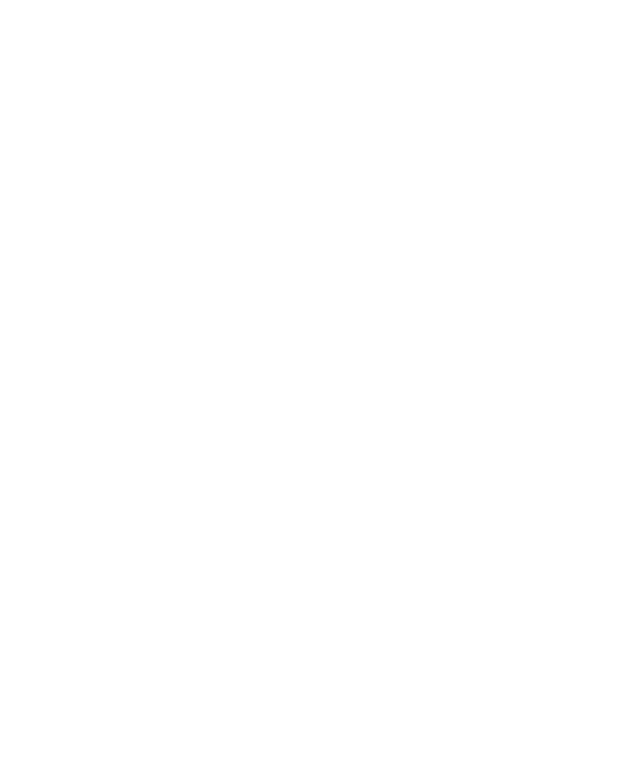
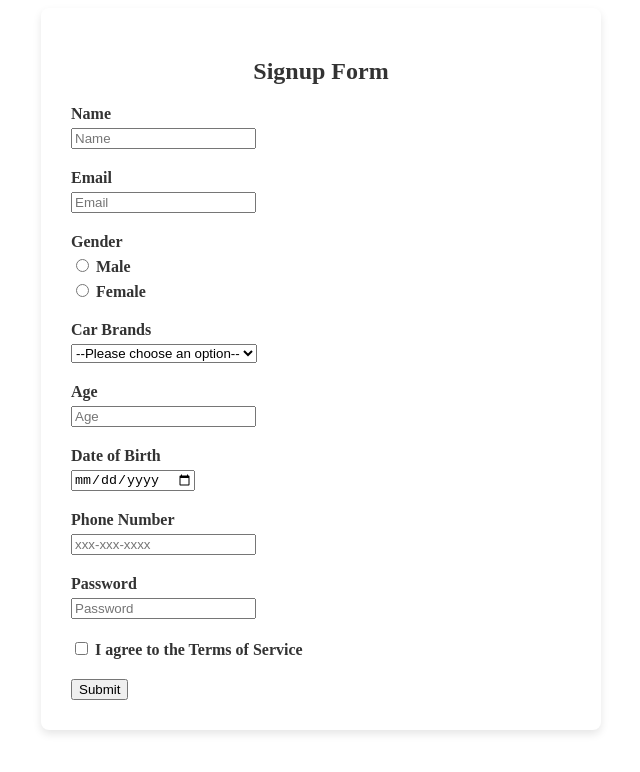
Before and after one commit to acciojob/signup-form-car-urmilarawat005, a website: page main.html in a window 1280 px wide. Shown: the whole page, without its empty margins (319-959 px from the left). Drawn offline with Linux system fonts and the light colour scheme.

Commit message:
created a submission

```diff
--- a/main.html
+++ b/main.html
@@ -7,6 +7,81 @@
 </head>
 
 <body>
+	     <div class="form-container">
+        <h2>Signup Form</h2>
+        <form action="#" method="POST">
+            <!-- Name -->
+            <div class="form-group">
+                <label for="name">Name</label>
+                <input type="text" id="name" name="name" required placeholder="Name">
+            </div>
+
+            <!-- Email -->
+            <div class="form-group">
+                <label for="email">Email</label>
+                <input type="email" id="email" name="email" required placeholder="Email">
+            </div>
+
+            <!-- Gender -->
+            <div class="form-group">
+                <label>Gender</label>
+                <div class="gender-options">
+                    <label for="gender_m">
+                        <input type="radio" id="gender_m" name="gender" value="Male" required> Male
+                    </label>
+                    <label for="gender_f">
+                        <input type="radio" id="gender_f" name="gender" value="Female" required> Female
+                    </label>
+                </div>
+            </div>
+
+            <!-- Car Brands -->
+            <div class="form-group">
+                <label for="cars">Car Brands</label>
+                <select id="cars" name="cars" required>
+                    <option value="">--Please choose an option--</option>
+                    <option value="Toyota">Toyota</option>
+                    <option value="Ford">Ford</option>
+                    <option value="BMW">BMW</option>
+                    <option value="Honda">Honda</option>
+                </select>
+            </div>
+
+            <!-- Age -->
+            <div class="form-group">
+                <label for="age">Age</label>
+                <input type="number" id="age" name="age" required placeholder="Age">
+            </div>
+
+            <!-- Date of Birth -->
+            <div class="form-group">
+                <label for="dob">Date of Birth</label>
+                <input type="date" id="dob" name="dob" required>
+            </div>
+
+            <!-- Phone Number -->
+            <div class="form-group">
+                <label for="tel">Phone Number</label>
+                <input type="tel" id="tel" name="tel" placeholder="xxx-xxx-xxxx">
+            </div>
+
+            <!-- Password -->
+            <div class="form-group">
+                <label for="password">Password</label>
+                <input type="password" id="password" name="password" required placeholder="Password">
+            </div>
+
+            <!-- Terms of Service -->
+            <div class="form-group">
+                <label for="tos">
+                    <input type="checkbox" id="tos" name="tos" required> I agree to the Terms of Service
+                </label>
+            </div>
+
+            <!-- Submit Button -->
+            <button type="submit">Submit</button>
+        </form>
+    </div>
 	<!-- the entire body must be written by student -->
     <script type="text/javascript" src="./script.js">
 </script>
--- a/styles.css
+++ b/styles.css
@@ -1,2 +1,25 @@
 
 /* Your CSS Code here. */
+.form-container{
+	  max-width: 500px;
+    margin: 0 auto;
+    background-color: white;
+    padding: 30px;
+    border-radius: 8px;
+    box-shadow: 0 4px 8px rgba(0, 0, 0, 0.1);
+
+}
+h2 {
+    text-align: center;
+    margin-bottom: 20px;
+    color: #333;
+}
+.form-group {
+    margin-bottom: 20px
+}
+label {
+    display: block;
+    margin-bottom: 5px;
+    font-weight: bold;
+    color: #333;
+}
```
